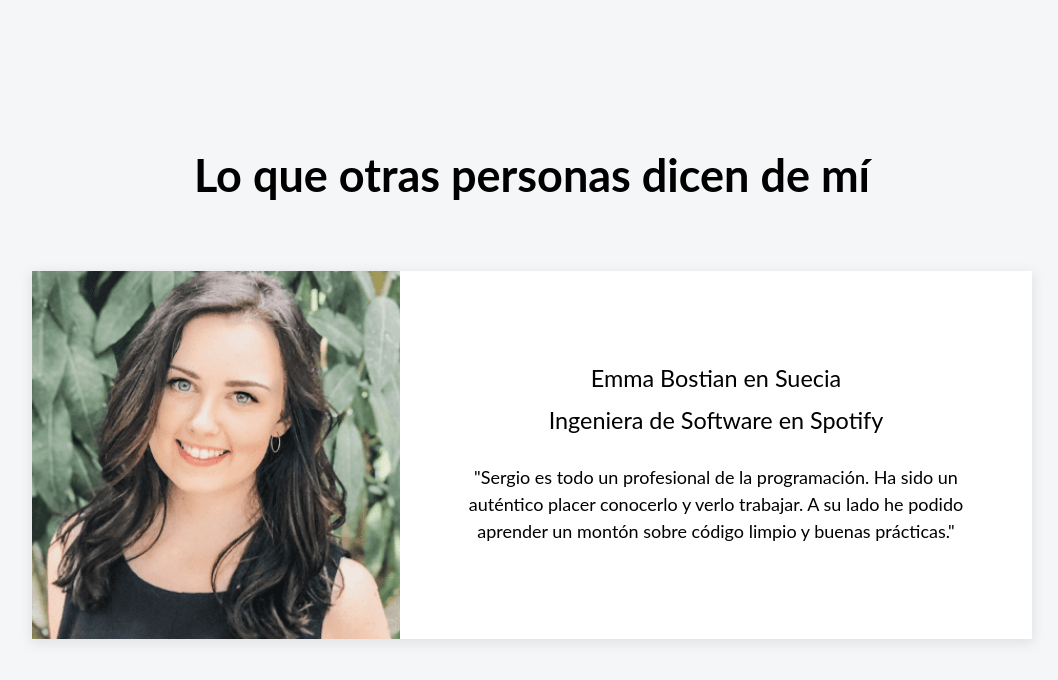
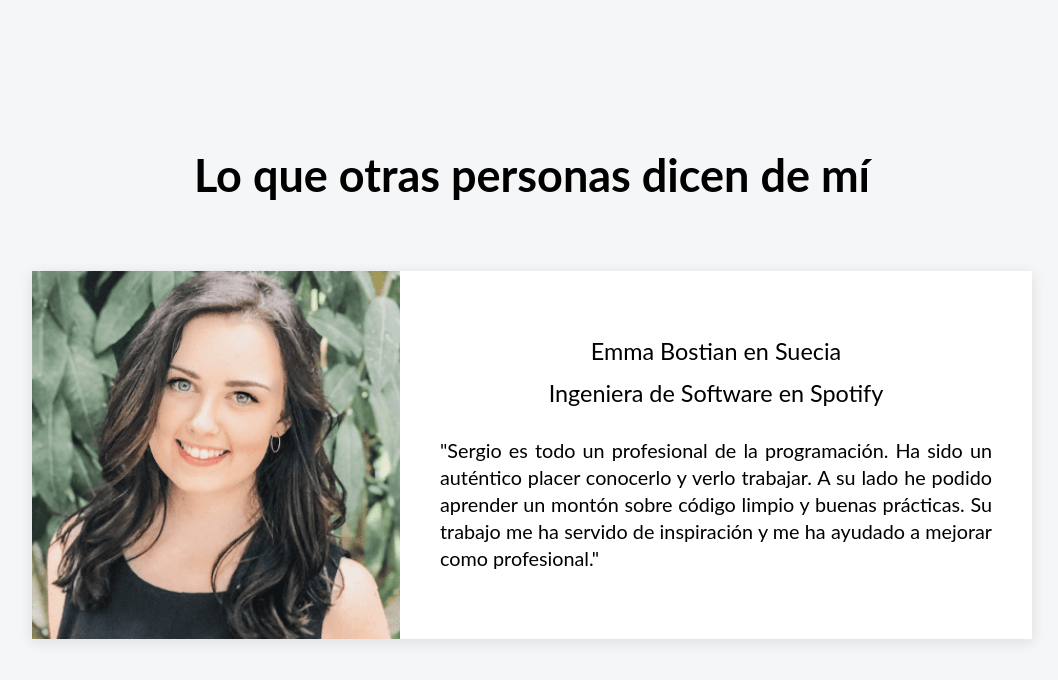
Before and after one commit to Sergio-Fernandez-Dev/testimonial-card-exercise, a React (Create React App) app: page / in a window 1280 px wide. Shown: the top 680 px of the page, without its empty margins (108-1166 px from the left). Built offline with nearby package versions, Linux system fonts and the light colour scheme.

Commit message:
fixing mistake in classname

```diff
--- a/src/App.js
+++ b/src/App.js
@@ -11,9 +11,10 @@ function App() {
           country="Suecia"
           jobTitle="Ingeniera de Software"
           company="Spotify"
-          testimony='"Sergio es todo un profesional de la programación.
+          testimony="Sergio es todo un profesional de la programación.
           Ha sido un auténtico placer conocerlo y verlo trabajar.
-          A su lado he podido aprender un montón sobre código limpio y buenas prácticas."'
+          A su lado he podido aprender un montón sobre código limpio y buenas prácticas.
+          Su trabajo me ha servido de inspiración y me ha ayudado a mejorar como profesional."
           image=""
         />
       </main>
--- a/src/components/TestimonialCard.jsx
+++ b/src/components/TestimonialCard.jsx
@@ -12,7 +12,7 @@ function TestimonialCard(props) {
             <section className="testimonial-text-container">
                 <p className="testimonial-name"> {props.name} en {props.country}</p>
                 <p className="testimonial-job-title">{props.jobTitle} en {props.company}</p>
-                <p className="textimonial-text">{props.testimony}</p>
+                <p className="testimonial-text">"{props.testimony}"</p>
             </section>
         </article>
     );
```
